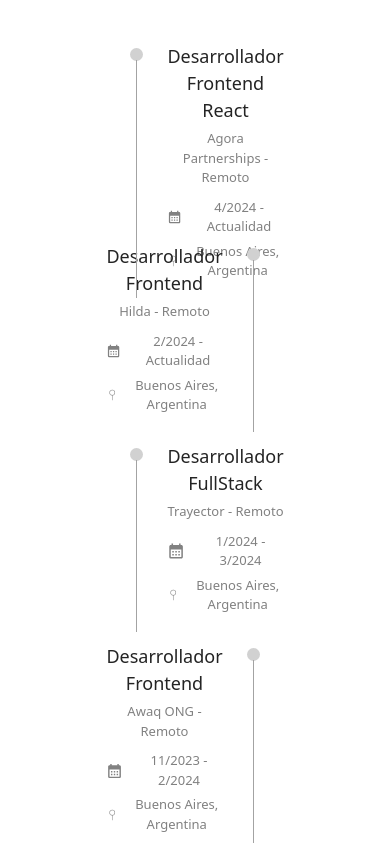
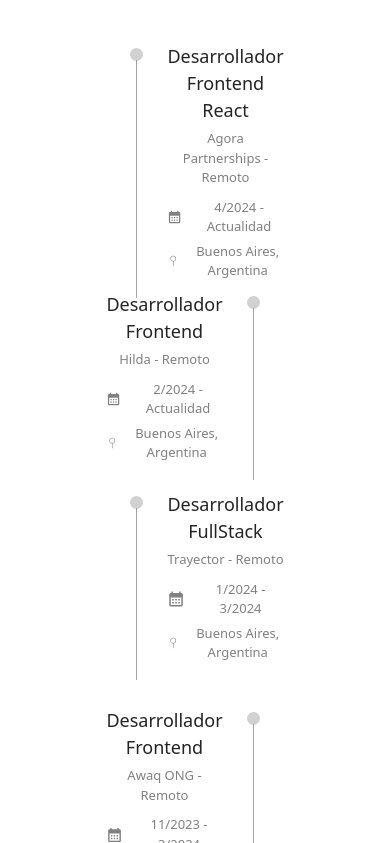
Before and after one commit to jesusre890/portfolio, a React (Vite) app: page / in a window 390 px wide. Shown: the part 1931-2774 px from the top of the page. Built offline with nearby package versions, Linux system fonts and the light colour scheme.

Commit message:
refact journey

```diff
--- a/src/views/Journey/Journey.jsx
+++ b/src/views/Journey/Journey.jsx
@@ -146,7 +146,7 @@ const Journey = () => {
               "viaje__contenido-active": active === "experiencia",
             })}
           >
-            <div className="data mb-20 md:mb-0">
+            <div className="data mb-32 md:mb-0">
               <div></div>
 
               <div>
@@ -191,7 +191,7 @@ const Journey = () => {
               </div>
             </div>
 
-            <div className="data mb-20 md:mb-0">
+            <div className="data mb-24 md:mb-0">
               <div></div>
 
               <div>
```
